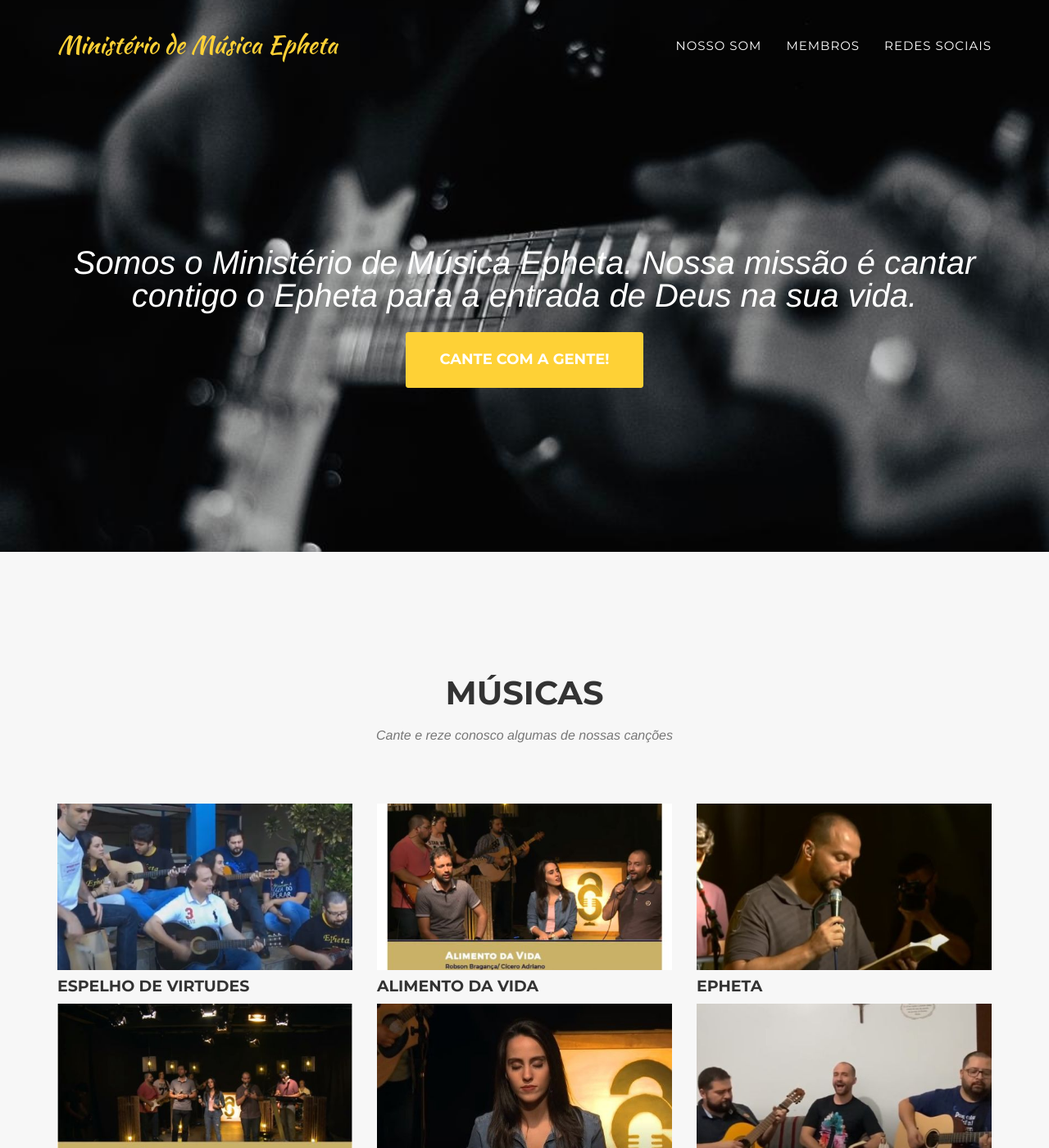
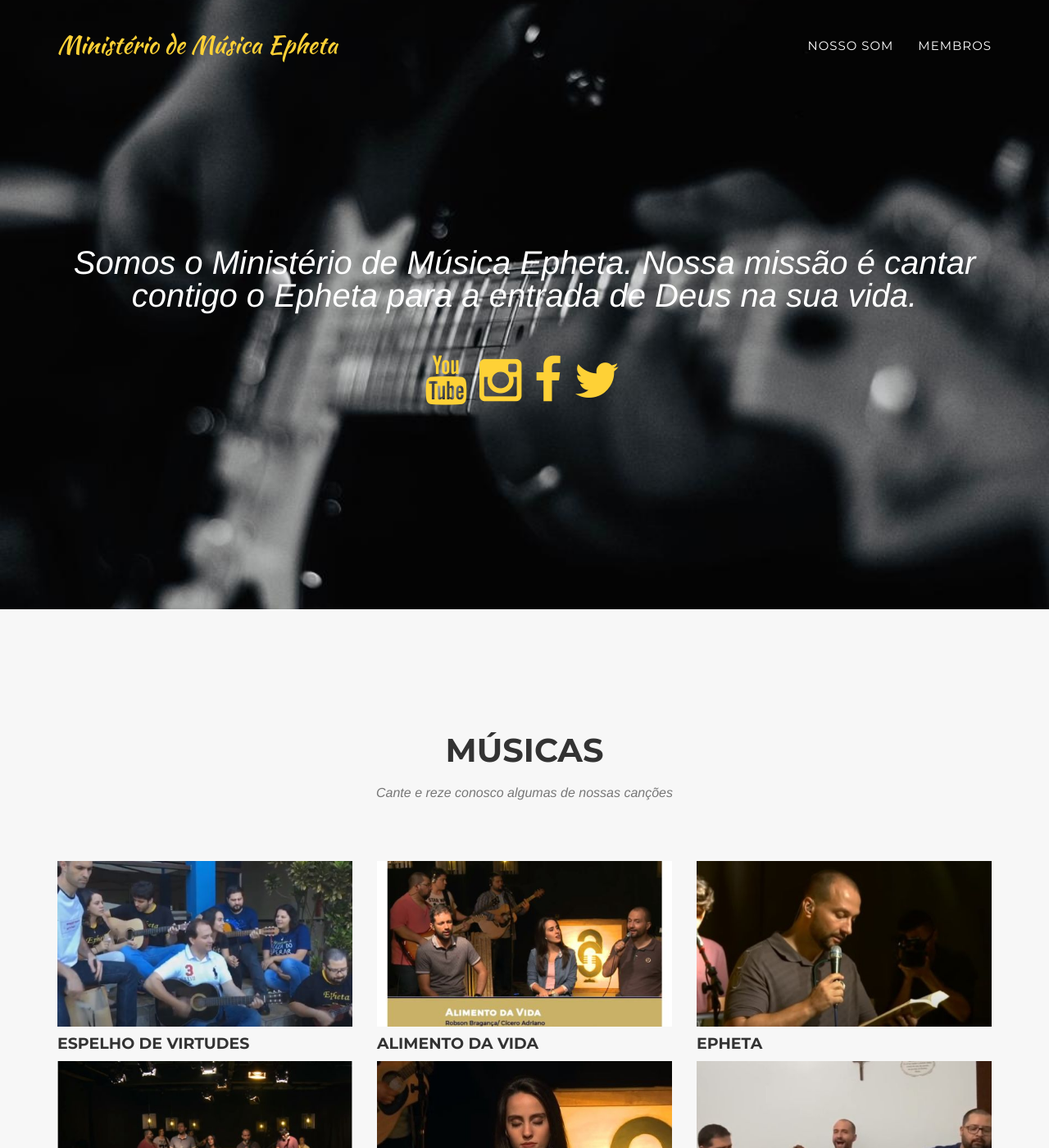
Before and after one commit to mmepheta/mmepheta.github.io, a Jekyll site: the page built from index.html, in a window 1280 px wide and 1400 px high. Shown: the whole window at 82% size. Built offline with Jekyll 4.4.1, drawn with Linux system fonts in a browser that asks for light colours; some web fonts are replaced; some of the changed text lies outside the part shown.

Commit message:
melhorando a visibilidade dos links das redes sociais

```diff
--- a/_includes/header.html
+++ b/_includes/header.html
@@ -23,9 +23,6 @@
         <li>
           <a class="page-scroll" href="#membros">Membros</a>
         </li>
-        <li>
-          <a class="page-scroll" href="#redes">Redes Sociais</a>
-        </li>
         {% for page in site.pages %}
         {% if page.menulink %}<li><a class="page-link" href="{{ page.url | prepend: site.baseurl }}">{{ page.menulink }}</a></li>{% endif %}
         {% endfor %}
@@ -40,9 +37,23 @@
 <header>
   <div class="container">
     <div class="intro-text">
-      <div class="intro-lead-in">{{site.description}}</div>
+
+
+        <div class="row">
+        <div class="intro-lead-in">{{site.description}}</div>
+        </div>
+        <div class="intro-social-btns">
+            <div class="col">
+              <ul class="list-inline">
+                {% for network in site.social %}
+                <li><a href="{{ network.url }}"><i class="fa fa-3x fa-{{ network.title }}"></i></a>
+                </li>
+                {% endfor %}
+              </ul>
+            </div>
+        </div>
       <!--div class="intro-heading">Seja bem vindo!</div-->
-      <a href="#videos" class="page-scroll btn btn-xl">Cante com a gente!</a>
+      <!--<a href="#videos" class="page-scroll btn btn-xl">Cante com a gente!</a>-->
     </div>
   </div>
 </header>
--- a/_includes/headerpagina.html
+++ b/_includes/headerpagina.html
@@ -18,9 +18,6 @@
           <a href="#page-top"></a>
         </li>
         <li>
-          <a class="page-link" href="/#sobre">Sobre nós</a>
-        </li>
-        <li>
           <a class="page-link" href="/#videos">Nosso som</a>
         </li>
         <li>
--- a/_layouts/index.html
+++ b/_layouts/index.html
@@ -11,9 +11,8 @@
 
     {% include videos.html %}
     {% include membros.html %}
-    {% include redessociais.html %}
 
-    <!--{% include footer.html %}-->
+    {% include footer.html %}
 
     {% include modals.html %}
     {% include js.html %}
```
Also changed, not shown: _includes/css/agency.css (+10 -2 lines).
